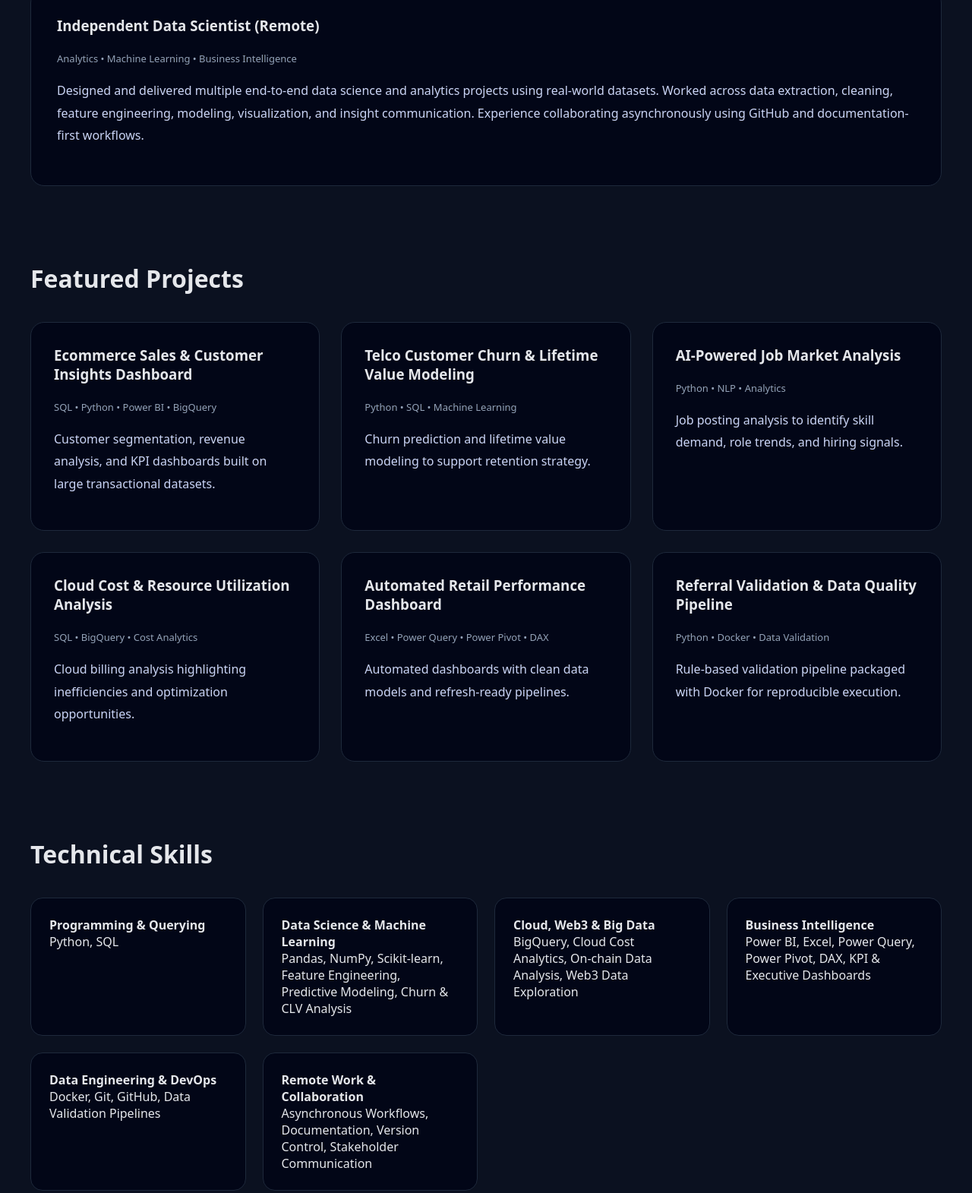
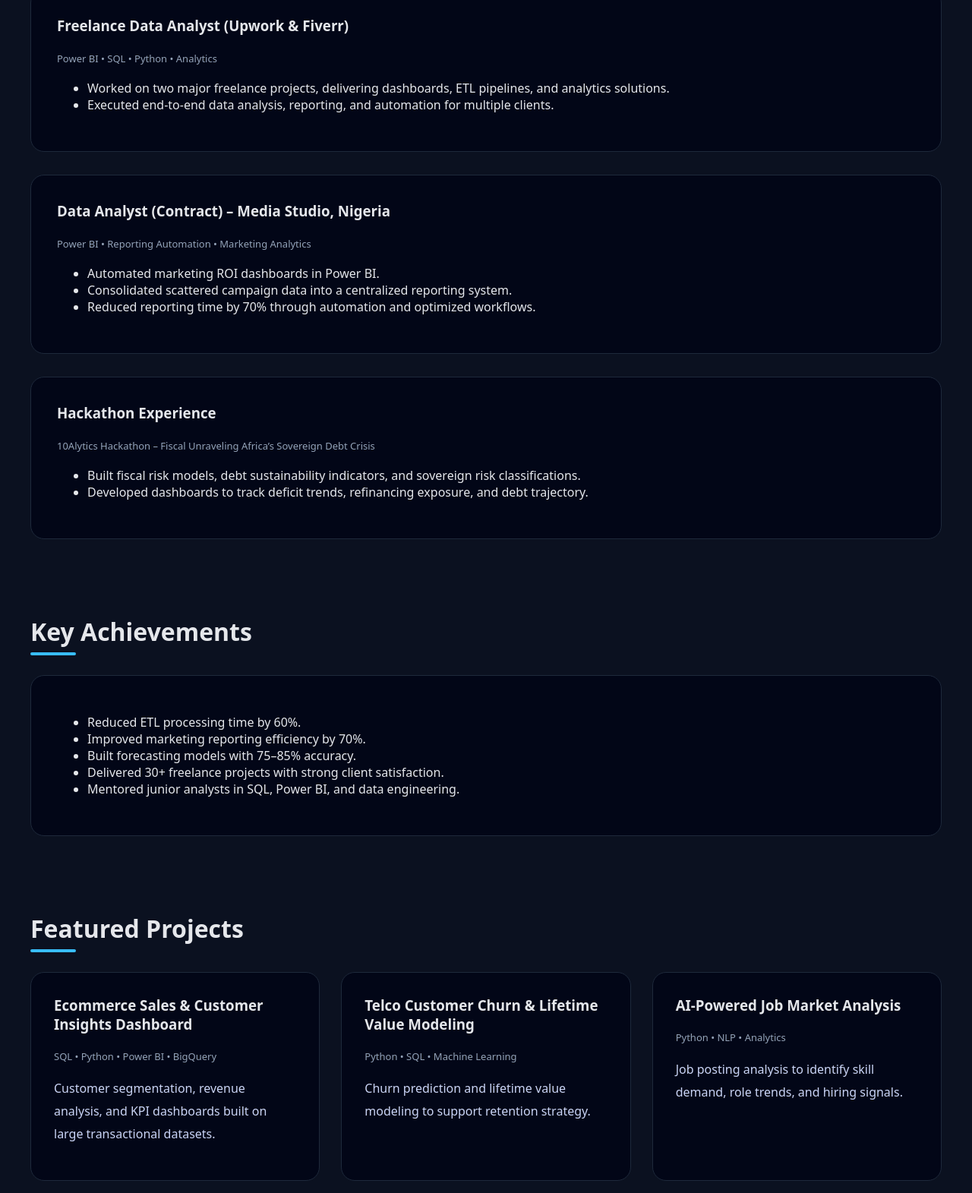
Before and after one commit to ImeMonday/ImeMonday.github.io, a plain HTML site: page index.html in a window 1280 px wide. Shown: the part 702-2273 px from the top of the page at 76% size. Drawn offline with Linux system fonts and the light colour scheme.

Commit message:
Update index.html

```diff
--- a/index.html
+++ b/index.html
@@ -38,9 +38,21 @@ h1 {
 }
 
 h2 {
+  position: relative;
   margin-top: 100px;
   margin-bottom: 36px;
   font-size: 32px;
+}
+
+h2::after {
+  content: "";
+  position: absolute;
+  width: 60px;
+  height: 4px;
+  background: #38bdf8;
+  left: 0;
+  bottom: -10px;
+  border-radius: 2px;
 }
 
 h3 {
@@ -63,13 +75,21 @@ p {
   width: 180px;
   height: 180px;
   border-radius: 50%;
-  border: 3px solid #38bdf8;
+  border: 4px solid;
+  border-image-slice: 1;
+  border-image-source: linear-gradient(45deg, #38bdf8, #7c3aed);
   object-fit: cover;
   background: #020617;
+  transition: transform 0.4s ease;
+}
+
+.hero img:hover {
+  transform: scale(1.05);
 }
 
 .hero-text {
   max-width: 820px;
+  animation: fadeInUp 1s ease forwards;
 }
 
 .hero span {
@@ -90,12 +110,22 @@ p {
   color: #020617;
   font-weight: 600;
   text-decoration: none;
+  transition: background 0.3s ease;
+}
+
+.cta a:hover {
+  background: #7c3aed;
 }
 
 .cta a.secondary {
   background: transparent;
   border: 1px solid #38bdf8;
   color: #38bdf8;
+}
+
+.cta a.secondary:hover {
+  color: #7c3aed;
+  border-color: #7c3aed;
 }
 
 .section-box {
@@ -117,12 +147,15 @@ p {
   border-radius: 18px;
   padding: 30px;
   border: 1px solid #1e293b;
-  transition: transform .2s, border .2s;
+  transition: transform 0.3s ease, border 0.3s ease, box-shadow 0.3s ease;
 }
 
 .card:hover {
-  transform: translateY(-8px);
-  border-color: #38bdf8;
+  transform: translateY(-10px);
+  border-image-slice: 1;
+  border-image-source: linear-gradient(45deg, #38bdf8, #7c3aed);
+  border-width: 2px;
+  box-shadow: 0 10px 30px rgba(56, 189, 248, 0.2);
 }
 
 .tags {
@@ -138,10 +171,16 @@ p {
 }
 
 .skills-box {
-  background: #020617;
+  background: linear-gradient(135deg, #0b1120, #020617);
   border: 1px solid #1e293b;
   border-radius: 16px;
   padding: 24px;
+  transition: transform 0.3s ease, box-shadow 0.3s ease;
+}
+
+.skills-box:hover {
+  transform: scale(1.05);
+  box-shadow: 0 10px 30px rgba(56, 189, 248, 0.2);
 }
 
 .footer {
@@ -149,6 +188,21 @@ p {
   border-top: 1px solid #1e293b;
   padding-top: 36px;
   color: #94a3b8;
+}
+
+.footer p a {
+  color: #38bdf8;
+  text-decoration: none;
+  transition: color 0.3s ease;
+}
+
+.footer p a:hover {
+  color: #7c3aed;
+}
+
+@keyframes fadeInUp {
+  0% {opacity: 0; transform: translateY(20px);}
+  100% {opacity: 1; transform: translateY(0);}
 }
 </style>
 </head>
@@ -186,15 +240,45 @@ p {
 
 <!-- EXPERIENCE -->
 <h2>Experience</h2>
+
 <div class="section-box">
-  <h3>Independent Data Scientist (Remote)</h3>
-  <p class="tags">Analytics • Machine Learning • Business Intelligence</p>
-  <p>
-    Designed and delivered multiple end-to-end data science and analytics projects
-    using real-world datasets. Worked across data extraction, cleaning,
-    feature engineering, modeling, visualization, and insight communication.
-    Experience collaborating asynchronously using GitHub and documentation-first workflows.
-  </p>
+  <h3>Freelance Data Analyst (Upwork & Fiverr)</h3>
+  <p class="tags">Power BI • SQL • Python • Analytics</p>
+  <ul>
+    <li>Worked on two major freelance projects, delivering dashboards, ETL pipelines, and analytics solutions.</li>
+    <li>Executed end-to-end data analysis, reporting, and automation for multiple clients.</li>
+  </ul>
+</div>
+
+<div class="section-box">
+  <h3>Data Analyst (Contract) – Media Studio, Nigeria</h3>
+  <p class="tags">Power BI • Reporting Automation • Marketing Analytics</p>
+  <ul>
+    <li>Automated marketing ROI dashboards in Power BI.</li>
+    <li>Consolidated scattered campaign data into a centralized reporting system.</li>
+    <li>Reduced reporting time by 70% through automation and optimized workflows.</li>
+  </ul>
+</div>
+
+<div class="section-box">
+  <h3>Hackathon Experience</h3>
+  <p class="tags">10Alytics Hackathon – Fiscal Unraveling Africa’s Sovereign Debt Crisis</p>
+  <ul>
+    <li>Built fiscal risk models, debt sustainability indicators, and sovereign risk classifications.</li>
+    <li>Developed dashboards to track deficit trends, refinancing exposure, and debt trajectory.</li>
+  </ul>
+</div>
+
+<!-- KEY ACHIEVEMENTS -->
+<h2>Key Achievements</h2>
+<div class="section-box">
+  <ul>
+    <li>Reduced ETL processing time by 60%.</li>
+    <li>Improved marketing reporting efficiency by 70%.</li>
+    <li>Built forecasting models with 75–85% accuracy.</li>
+    <li>Delivered 30+ freelance projects with strong client satisfaction.</li>
+    <li>Mentored junior analysts in SQL, Power BI, and data engineering.</li>
+  </ul>
 </div>
 
 <!-- PROJECTS -->
@@ -239,38 +323,33 @@ p {
 
 </section>
 
-<!-- SKILLS -->
-<h2>Technical Skills</h2>
+<!-- TECHNICAL SKILLS -->
+<h2>Core Skills</h2>
 <div class="skills-grid">
 
 <div class="skills-box">
-<b>Programming & Querying</b><br>
-Python, SQL
+<b>Databases & ETL</b><br>
+SQL, PostgreSQL, schema design, tuning, ETL, data modeling, pipeline automation
 </div>
 
 <div class="skills-box">
-<b>Data Science & Machine Learning</b><br>
-Pandas, NumPy, Scikit-learn, Feature Engineering, Predictive Modeling, Churn & CLV Analysis
+<b>Programming & Analytics</b><br>
+Python, Pandas, NumPy, Scikit-Learn, APIs, Forecasting, Churn & LTV Models, Anomaly Detection
 </div>
 
 <div class="skills-box">
-<b>Cloud, Web3 & Big Data</b><br>
-BigQuery, Cloud Cost Analytics, On-chain Data Analysis, Web3 Data Exploration
+<b>BI & Visualization</b><br>
+Power BI, DAX, Excel Power Query
 </div>
 
 <div class="skills-box">
-<b>Business Intelligence</b><br>
-Power BI, Excel, Power Query, Power Pivot, DAX, KPI & Executive Dashboards
+<b>Cloud & Big Data</b><br>
+AWS, GCP, BigQuery, Snowflake, Web3 Data Analysis
 </div>
 
 <div class="skills-box">
-<b>Data Engineering & DevOps</b><br>
-Docker, Git, GitHub, Data Validation Pipelines
-</div>
-
-<div class="skills-box">
-<b>Remote Work & Collaboration</b><br>
-Asynchronous Workflows, Documentation, Version Control, Stakeholder Communication
+<b>Soft Skills</b><br>
+Analytical Thinking, Problem Solving, Communication, Stakeholder Engagement, Curiosity, Collaboration, Attention to Detail
 </div>
 
 </div>
@@ -278,16 +357,16 @@ Asynchronous Workflows, Documentation, Version Control, Stakeholder Communicatio
 <!-- EDUCATION -->
 <h2>Education</h2>
 <div class="section-box">
-  <p><b>Bachelor’s Degree</b><br>
+  <p><b>B.Sc. Statistics</b><br>
   Akwa Ibom State University</p>
   <p><b>Relevant Coursework:</b> Statistics, Data Analysis, Database Management, Programming Fundamentals</p>
 </div>
 
 <!-- FOOTER -->
 <div class="footer">
-  <p>Email: mondayimeobong@gmail.com</p>
-  <p>GitHub: github.com/ImeMonday</p>
-  <p>Remote Data Roles</p>
+  <p>Email: <a href="mailto:mondayimeobong@gmail.com">mondayimeobong@gmail.com</a></p>
+  <p>GitHub: <a href="https://github.com/ImeMonday" target="_blank">github.com/ImeMonday</a></p>
+  <p>Open to Remote Data Roles</p>
 </div>
 
 </div>
```
